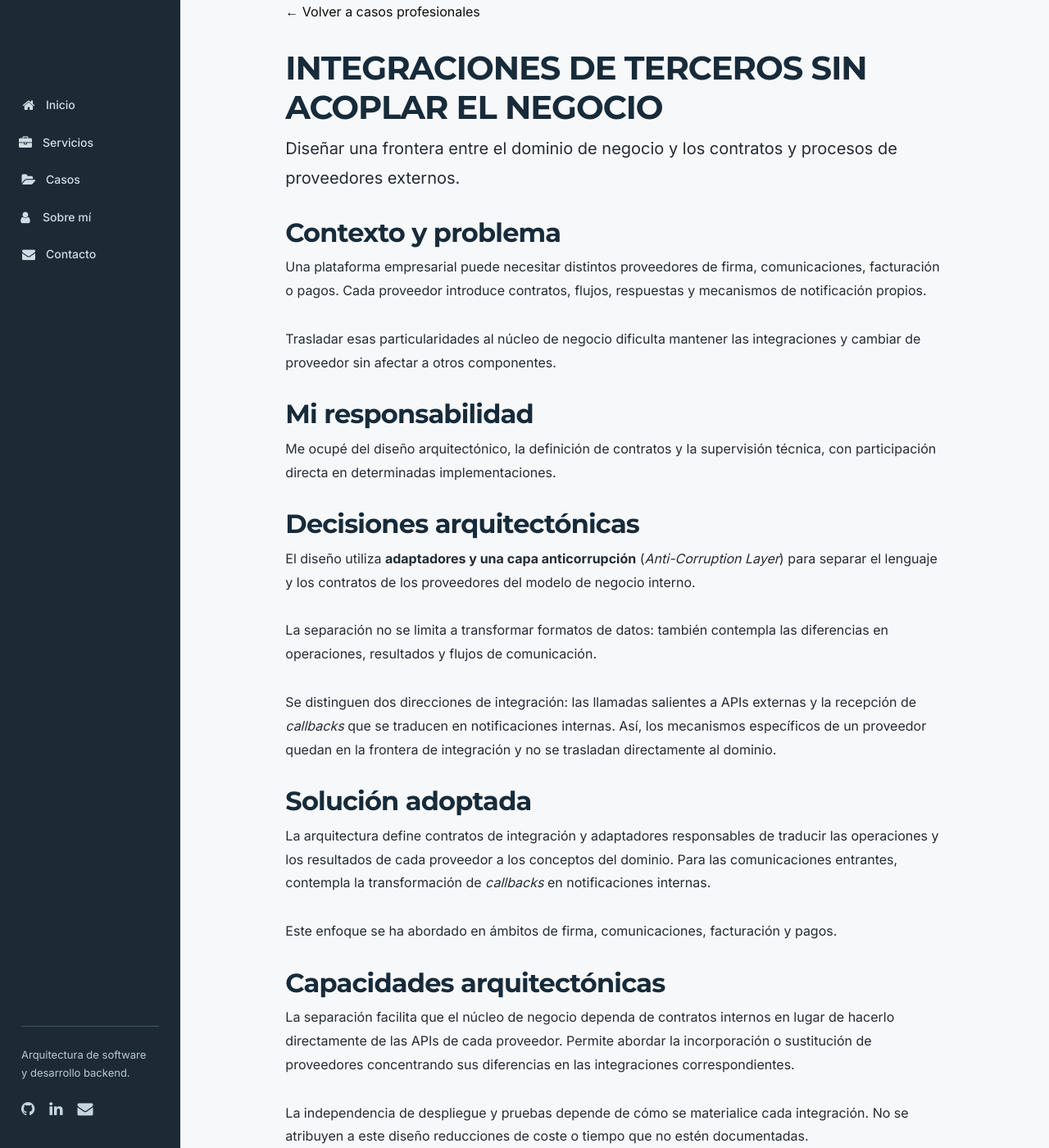
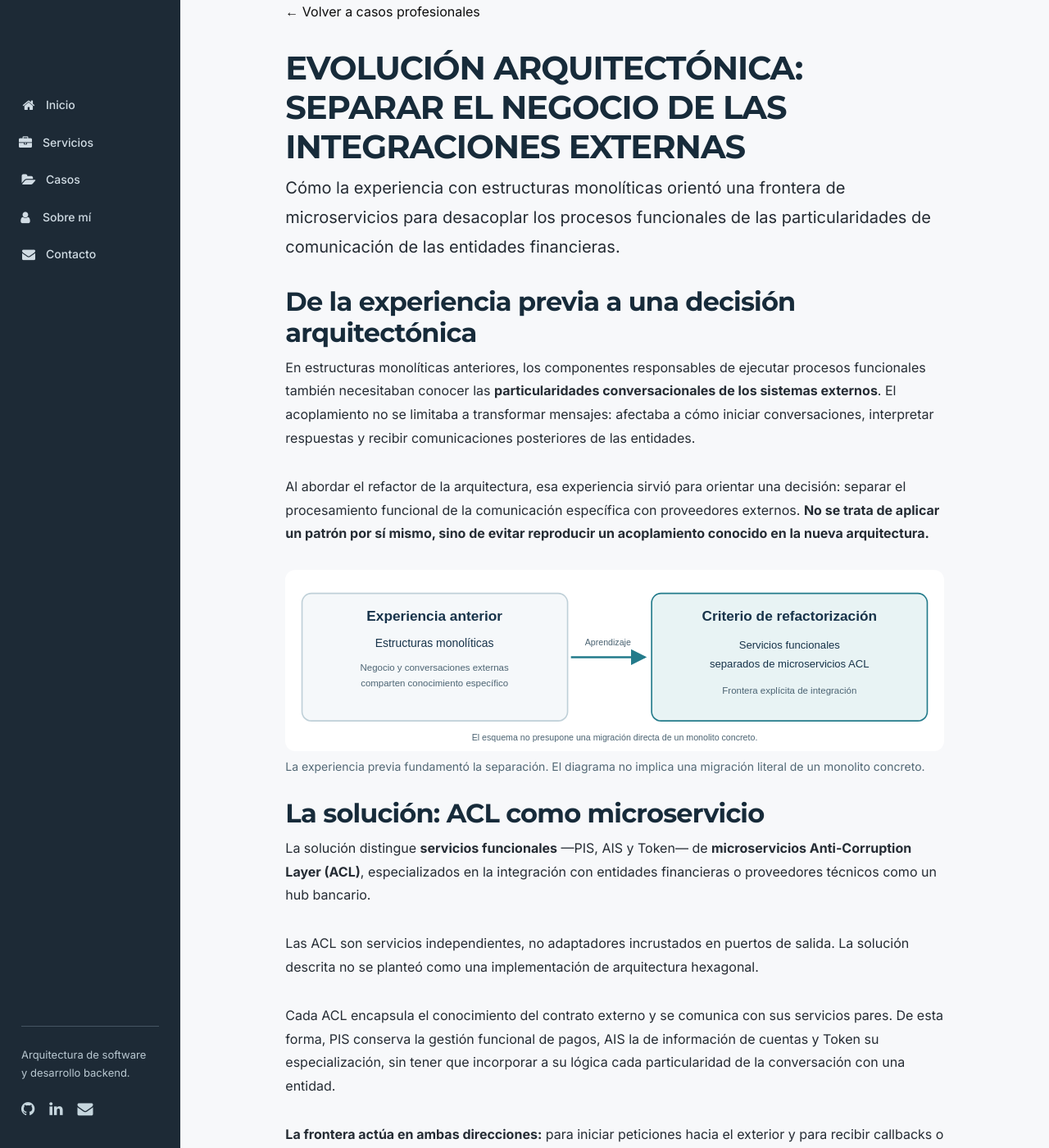
Before and after one commit to dabiz-me/dabiz.me, a Jekyll site: the page built from casos/integraciones.md, in a window 1280 px wide and 1400 px high. Shown: the whole window at 82% size. Built offline with Jekyll 4.4.1, drawn with Linux system fonts in a browser that asks for light colours; some of the changed text lies outside the part shown.

Commit message:
Publicar caso de evolución arquitectónica e integración ACL (#20)
* docs(casos): añadir diagrama vectorial caso-acl-evolucion.svg

* docs(casos): añadir diagrama vectorial caso-acl-salida.svg

* docs(casos): añadir diagrama vectorial caso-acl-entrada.svg

* docs(casos): publicar evolución arquitectónica y flujos ACL

* docs(casos): actualizar ficha del caso ACL

* style(casos): diagramas ACL responsive

```diff
--- a/_data/cases.yml
+++ b/_data/cases.yml
@@ -3,10 +3,10 @@
   detail: /casos/escape-room-ia/
   tags: Orientación tecnológica · IA · Genially · Experiencia práctica
 
-- title: Integraciones de terceros sin acoplar el negocio
-  summary: Arquitectura de adaptadores para incorporar o sustituir proveedores externos sin trasladar sus particularidades al núcleo de la aplicación.
+- title: Evolución arquitectónica e integración bancaria
+  summary: Cómo la experiencia con sistemas monolíticos orientó una separación entre servicios funcionales y microservicios ACL, en ambos sentidos de comunicación.
   detail: /casos/integraciones/
-  tags: APIs · Adaptadores · Webhooks
+  tags: Arquitectura · Microservicios · PSD2 · ACL
 
 - title: Identidad y autorización multitenant
   summary: Rediseño de la seguridad para unificar identidades y gestionar el contexto de negocio y los permisos de manera explícita.
--- a/casos/integraciones.md
+++ b/casos/integraciones.md
@@ -1,40 +1,88 @@
 ---
 layout: case
-title: Integraciones de terceros sin acoplar el negocio
-summary: Diseñar una frontera entre el dominio de negocio y los contratos y procesos de proveedores externos.
+title: "Evolución arquitectónica: separar el negocio de las integraciones externas"
+summary: "Cómo la experiencia con estructuras monolíticas orientó una frontera de microservicios para desacoplar los procesos funcionales de las particularidades de comunicación de las entidades financieras."
 permalink: /casos/integraciones/
 ---
 
-## Contexto y problema
+## De la experiencia previa a una decisión arquitectónica
 
-Una plataforma empresarial puede necesitar distintos proveedores de firma, comunicaciones, facturación o pagos. Cada proveedor introduce contratos, flujos, respuestas y mecanismos de notificación propios.
+En estructuras monolíticas anteriores, los componentes responsables de ejecutar procesos funcionales también necesitaban conocer las **particularidades conversacionales de los sistemas externos**. El acoplamiento no se limitaba a transformar mensajes: afectaba a cómo iniciar conversaciones, interpretar respuestas y recibir comunicaciones posteriores de las entidades.
 
-Trasladar esas particularidades al núcleo de negocio dificulta mantener las integraciones y cambiar de proveedor sin afectar a otros componentes.
+Al abordar el refactor de la arquitectura, esa experiencia sirvió para orientar una decisión: separar el procesamiento funcional de la comunicación específica con proveedores externos. **No se trata de aplicar un patrón por sí mismo, sino de evitar reproducir un acoplamiento conocido en la nueva arquitectura.**
 
-## Mi responsabilidad
+<figure class="dabiz-acl-figure" style="margin: 1.75rem 0; padding: 0;">
+  <img src="{{ '/assets/diagrams/caso-acl-evolucion.svg' | relative_url }}" alt="Evolución del criterio: experiencia con componentes monolíticos acoplados a conversaciones externas y posterior separación entre servicios funcionales y ACL." loading="lazy" style="display:block; max-width:100%; width:100%; height:auto;" width="980" height="270">
+  <figcaption style="font-size:0.875rem;line-height:1.5;color:#526875;margin-top:0.5rem;">La experiencia previa fundamentó la separación. El diagrama no implica una migración literal de un monolito concreto.</figcaption>
+</figure>
 
-Me ocupé del diseño arquitectónico, la definición de contratos y la supervisión técnica, con participación directa en determinadas implementaciones.
+## La solución: ACL como microservicio
 
-## Decisiones arquitectónicas
+La solución distingue **servicios funcionales** —PIS, AIS y Token— de **microservicios Anti-Corruption Layer (ACL)**, especializados en la integración con entidades financieras o proveedores técnicos como un hub bancario.
 
-El diseño utiliza **adaptadores y una capa anticorrupción** (*Anti-Corruption Layer*) para separar el lenguaje y los contratos de los proveedores del modelo de negocio interno.
+Las ACL son servicios independientes, no adaptadores incrustados en puertos de salida. La solución descrita no se planteó como una implementación de arquitectura hexagonal.
 
-La separación no se limita a transformar formatos de datos: también contempla las diferencias en operaciones, resultados y flujos de comunicación.
+Cada ACL encapsula el conocimiento del contrato externo y se comunica con sus servicios pares. De esta forma, PIS conserva la gestión funcional de pagos, AIS la de información de cuentas y Token su especialización, sin tener que incorporar a su lógica cada particularidad de la conversación con una entidad.
 
-Se distinguen dos direcciones de integración: las llamadas salientes a APIs externas y la recepción de *callbacks* que se traducen en notificaciones internas. Así, los mecanismos específicos de un proveedor quedan en la frontera de integración y no se trasladan directamente al dominio.
+**La frontera actúa en ambas direcciones:** para iniciar peticiones hacia el exterior y para recibir callbacks o retornos que se originan en los proveedores.
 
-## Solución adoptada
+## Dos direcciones de comunicación
 
-La arquitectura define contratos de integración y adaptadores responsables de traducir las operaciones y los resultados de cada proveedor a los conceptos del dominio. Para las comunicaciones entrantes, contempla la transformación de *callbacks* en notificaciones internas.
+### 1. Salida: de los servicios funcionales a los bancos
 
-Este enfoque se ha abordado en ámbitos de firma, comunicaciones, facturación y pagos.
+Una operación funcional requiere comunicarse con una entidad. El servicio responsable se relaciona con la ACL correspondiente; esta adapta la petición al contrato externo y canaliza la comunicación. La respuesta vuelve a través de la misma frontera para que el servicio funcional continúe su proceso.
 
-## Capacidades arquitectónicas
+<figure class="dabiz-acl-figure" style="margin: 1.75rem 0; padding: 0;">
+  <img src="{{ '/assets/diagrams/caso-acl-salida.svg' | relative_url }}" alt="Comunicación saliente: PIS, AIS o Token solicitan una operación al microservicio ACL, este comunica con el banco y devuelve la respuesta." loading="lazy" style="display:block; max-width:100%; width:100%; height:auto;" width="980" height="265">
+  <figcaption style="font-size:0.875rem;line-height:1.5;color:#526875;margin-top:0.5rem;">Salida y respuesta síncrona. Una respuesta inmediata del banco no implica necesariamente que el proceso funcional haya finalizado.</figcaption>
+</figure>
 
-La separación facilita que el núcleo de negocio dependa de contratos internos en lugar de hacerlo directamente de las APIs de cada proveedor. Permite abordar la incorporación o sustitución de proveedores concentrando sus diferencias en las integraciones correspondientes.
+**La ACL no decide el resultado de negocio.** Traduce las particularidades de comunicación sin atribuir a la entidad estados o confirmaciones que todavía no ha comunicado.
 
-La independencia de despliegue y pruebas depende de cómo se materialice cada integración. No se atribuyen a este diseño reducciones de coste o tiempo que no estén documentadas.
+### 2. Entrada: de los bancos a los servicios funcionales
 
-## Criterio aplicado
+El otro lado es igual de importante. Algunas comunicaciones se originan en la entidad: callbacks y otros retornos que pertenecen a una conversación iniciada previamente.
 
-Abstraer las diferencias relevantes de los proveedores, incluidos sus flujos y contratos, sin presentar la abstracción como una garantía automática de sustitución sin esfuerzo.
+En lugar de obligar a PIS, AIS o Token a exponer y comprender los mecanismos propios de cada proveedor, la ACL recibe estas entradas, aplica el tratamiento que exige el contrato externo y comunica la información pertinente al servicio par.
+
+<figure class="dabiz-acl-figure" style="margin: 1.75rem 0; padding: 0;">
+  <img src="{{ '/assets/diagrams/caso-acl-entrada.svg' | relative_url }}" alt="Comunicación entrante: el banco emite un callback o retorno, la ACL lo recibe y traduce, y comunica el resultado al servicio funcional correspondiente." loading="lazy" style="display:block; max-width:100%; width:100%; height:auto;" width="980" height="265">
+  <figcaption style="font-size:0.875rem;line-height:1.5;color:#526875;margin-top:0.5rem;">Entrada externa por la ACL. La correlación, el protocolo interno y los mecanismos de entrega concretos dependen de la implementación.</figcaption>
+</figure>
+
+El servicio funcional conserva la responsabilidad de sus transiciones de negocio. En particular, un retorno de navegador o callback no debe interpretarse automáticamente como prueba de ejecución definitiva de un pago.
+
+## Qué responsabilidades separa
+
+| Componente | Responsabilidad principal |
+|:--|:--|
+| **PIS** | Coordinación y tratamiento funcional de la iniciación y seguimiento de pagos. |
+| **AIS** | Procesamiento funcional de la información de cuentas. |
+| **Token** | Servicio funcional especializado; su reparto preciso de responsabilidades con las ACL requiere documentación adicional. |
+| **ACL** | Comunicación externa, particularidades del proveedor, recepción de callbacks y traducción de las interacciones hacia sus servicios pares. |
+
+Las entidades y proveedores externos conservan la autoridad sobre la información y los estados que comunican. El modelo interno debe preservar esa distinción.
+
+## La contrapartida de esta decisión
+
+Separar la integración en microservicios no hace desaparecer su complejidad; la **concentra en una frontera explícita**. A cambio de evitar que los servicios funcionales dependan directamente de las particularidades de cada proveedor, aparecen costes que deben asumirse conscientemente: más comunicaciones de red, contratos internos, despliegues independientes y necesidades de trazabilidad distribuida.
+
+También hay decisiones técnicas que requieren especial cuidado:
+
+- **Correlación:** relacionar peticiones salientes con respuestas o callbacks posteriores.
+- **Idempotencia:** tratar comunicaciones repetidas o tardías sin provocar transiciones o acciones duplicadas.
+- **Incertidumbre:** distinguir una respuesta ausente, un error de comunicación y una confirmación real.
+- **Observabilidad:** seguir el recorrido de una operación entre el servicio funcional, la ACL y el sistema externo.
+- **Evolución de los contratos:** aislar cambios específicos de un proveedor sin fingir que capacidades nuevas nunca afectan al modelo interno.
+
+No se dispone aquí de métricas contrastadas para atribuir a esta decisión reducciones concretas de coste o tiempo.
+
+## El criterio arquitectónico
+
+**La arquitectura del refactor partió del conocimiento adquirido sobre un problema real:** las estructuras anteriores obligaban a los componentes funcionales a conocer demasiado sobre la comunicación con terceros.
+
+La decisión de utilizar ACL independientes expresa una prioridad: permitir que la complejidad conversacional de los proveedores evolucione en componentes especializados, mientras los servicios de negocio conservan sus responsabilidades.
+
+No es una defensa universal de añadir microservicios. Es una elección contextual, fundada en la experiencia y en el coste de los acoplamientos que se quería evitar.
+
+*Nota de alcance: los diagramas representan las responsabilidades y flujos lógicos descritos; no fijan una topología de despliegue por proveedor, protocolos internos ni detalles todavía no contrastados de la implementación.*
```
Also changed, not shown: assets/diagrams/caso-acl-entrada.svg (added), assets/diagrams/caso-acl-evolucion.svg (added), assets/diagrams/caso-acl-salida.svg (added).
